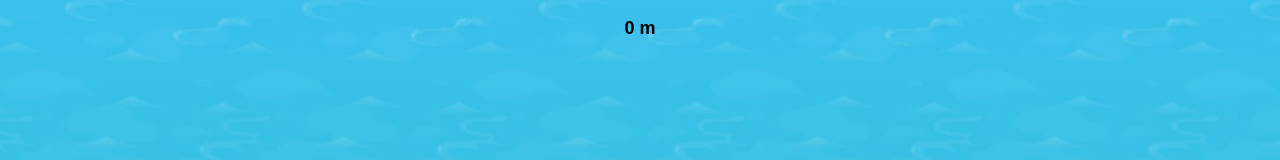
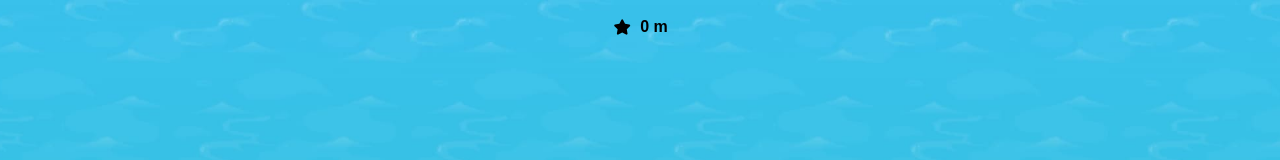
Before and after one commit to JaiRajGunnu/SurfMyResume, a React (Create React App) app: page / in a window 1280 px wide. Shown: the top 160 px of the page. Built offline with nearby package versions, Linux system fonts and the light colour scheme.

Commit message:
high score path

```diff
--- a/src/components/SplashScreen.js
+++ b/src/components/SplashScreen.js
@@ -69,9 +69,25 @@ const SplashScreen = ({ onStart }) => {
       {/* <div className="highest-distance-display">
         Highest Distance: {highestDistance} m
       </div> */}
-      <div className="distance-display">
-         {highestDistance} m
-      </div>
+
+<div className="distance-display">
+  {/* Star icon */}
+  <span id="score-icon" className="icon-container">
+    <svg className="icon-star" width="20px" height="20px" viewBox="0 0 20 20">
+      <path className="icon-fill" d="M9.10433 2.89874C9.47114 2.15549 10.531 2.1555 10.8978
+    2.89874L12.8282 6.81024L17.1448 7.43748C17.9651 7.55666 18.2926 8.56464 17.699
+    9.14317L14.5755 12.1878L15.3129 16.487C15.453 17.3039 14.5956 17.9269 13.8619
+    17.5412L10.0011 15.5114L6.14018 17.5412C5.40655 17.9269 4.54913 17.3039
+    4.68924 16.487L5.4266 12.1878L2.30308 9.14317C1.70956 8.56463
+     2.03708 7.55666 2.8573 7.43748L7.17389 6.81024L9.10433
+      2.89874Z"> </path>
+    </svg>
+  </span>
+
+  {/* Highest distance */}
+  <span className="distance-text"> {highestDistance} m </span>
+</div>
+
       <div className="character-selection">
         <button className="arrow left" onClick={handlePrev}>
           &lt;
--- a/src/styles/App.css
+++ b/src/styles/App.css
@@ -95,6 +95,8 @@ body {
 
 
   .distance-display {
+    display: flex;
+    align-items: center;
     position: absolute;
     top: 10px;
     left: 50%;
--- a/src/styles/SplashScreen.css
+++ b/src/styles/SplashScreen.css
@@ -11,6 +11,17 @@
   font-family: "Arial", sans-serif;
   color: #000;
   text-align: center;
+}
+
+
+
+
+.icon-container {
+  margin-right: 8px; /* Space between the icon and the text */
+}
+
+.distance-text {
+  font-size: 16px; /* Adjust as needed */
 }
 
 h1 {
```
